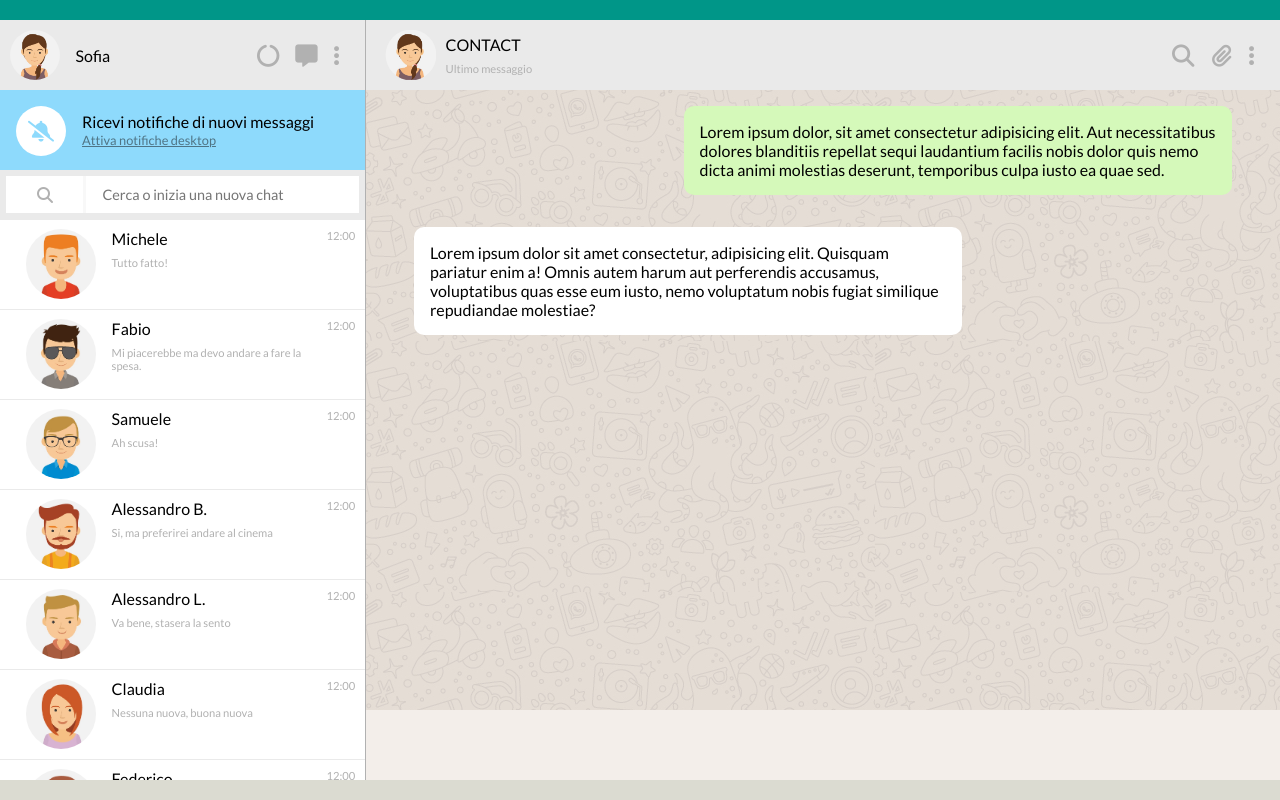
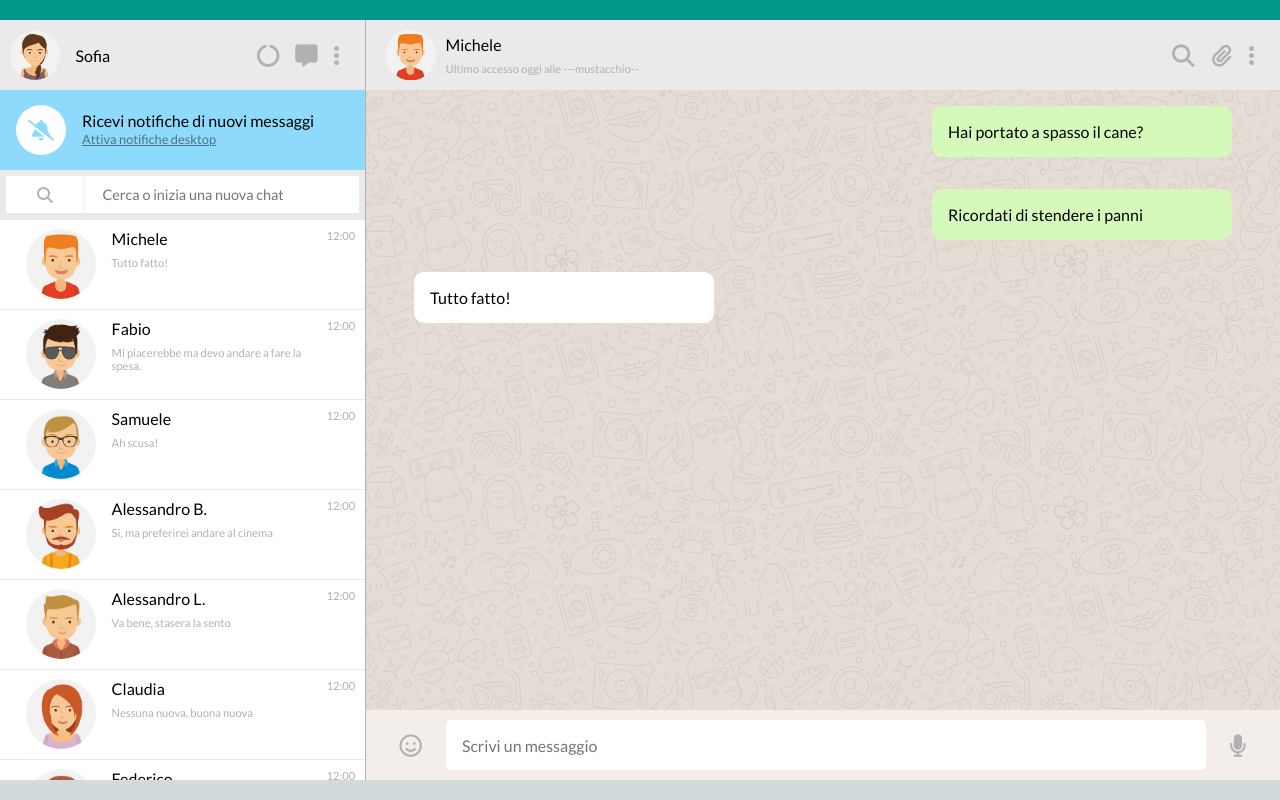
Before and after one commit to gioanbatan/vue-boolzapp, a plain HTML site: page index.html in a window 1280 px wide. Drawn offline with nearby package versions, Linux system fonts and the light colour scheme.

Commit message:
Add: contact selection with click and show his messages. Fix: some graphics

```diff
--- a/css/style.css
+++ b/css/style.css
@@ -30,7 +30,8 @@ input {
     --col-white: #ffffff;
     --col-black: #000000;
     --col-bg-green: #009688;
-    --col-bg-gray: #dbdbd1;
+    --col-bg-gray-1: #dddbd1;
+    --col-bg-gray-2: #d2dbdb;
     --col-light-gray: #f8f8f8;
     --col-gray: #eaeaea;
     --col-dark-gray: #b1b1b1;
@@ -48,7 +49,7 @@ input {
     align-items: center;
     width: 100%;
     height: 100vh;
-    background: linear-gradient(var(--col-bg-green) 0% 15%, var(--col-bg-gray) 15% 100%);
+    background-image: linear-gradient(var(--col-bg-green) 0% 15%, var(--col-bg-gray-1) 15%, var(--col-bg-gray-2));
 }
 
 .container {
@@ -110,6 +111,7 @@ input {
 }
 
 .notification a {
+    height: 100%;
     width: 100%;
     display: flex;
     align-items: center;
@@ -117,7 +119,6 @@ input {
 }
 
 .notification-icon {
-    flex-basis: 50px;
     width: 50px;
     height: 50px;
     line-height: 50px;
@@ -129,6 +130,7 @@ input {
 }
 
 .notification-text {
+    width: calc(100% - 50px);
     display: flex;
     flex-direction: column;
     padding-left: 1rem;
@@ -165,12 +167,6 @@ input {
     border-right: 3px solid var(--col-light-gray);
 }
 
-.search-bar-input {
-    width: 70%;
-
-    text-align: center;
-}
-
 .search-bar label {
     display: none;
 }
@@ -200,7 +196,14 @@ input {
 
     padding: 0.6rem;
     background-color: var(--col-white);
+}
+
+.contact-card:not(:last-child) {
     border-bottom: 1px solid var(--col-gray);
+}
+
+.contact-card:hover {
+    background-color: var(--col-light-gray);
 }
 
 .contact-card img {
@@ -300,7 +303,7 @@ main {
 }
 
 .chat-sent {
-    min-width: 30%;
+    min-width: 300px;
     max-width: 60%;
     background-color: var(--col-chat-sent);
     color: var(--col-black);
@@ -316,7 +319,7 @@ main {
 }
 
 .chat-received {
-    min-width: 30%;
+    min-width: 300px;
     max-width: 60%;
     background-color: var(--col-white);
     color: var(--col-black);
@@ -327,8 +330,33 @@ main {
 
 /* Main Chat Footer */
 .main-footer {
+    display: flex;
+    justify-content: space-between;
+    align-items: center;
     width: 100%;
     height: 70px;
     background-color: var(--col-chat-input);
     padding: 0.6rem;
 }
+
+.main-footer .emoticon,
+.main-footer .audio-rec {
+    font-size: 1.4rem;
+    padding: 0 1.5rem;
+    color: var(--col-dark-gray);
+}
+
+.main-footer label {
+    display: none;
+}
+
+.main-footer input {
+    height: 100%;
+    width: 100%;
+    flex-grow: 1;
+    padding: 1rem;
+    background-color: var(--col-white);
+    color: var(--col-dark-gray);
+    border-radius: 5px;
+    border: none;
+}
--- a/index.html
+++ b/index.html
@@ -81,8 +81,8 @@
 
                     <!-- Sidebar - contact list -->
                     <div class="sidebar-contact-list">
-                        <div v-for="(singleContact, contactsIndex) in contacts" class="contact-card">
-                            <img :src=`img/avatar${singleContact.avatar}.jpg` alt="">
+                        <div v-for="(singleContact, contactIndex) in contacts" class="contact-card" @click="activeContact = contactIndex">
+                            <img :src="`img/avatar${singleContact.avatar}.jpg`" alt="singleContact.name">
 
                             <div class="contact-text">
                                 <span class="contact-name">
@@ -107,11 +107,11 @@
                 <main>
                     <!-- Main - header -->
                     <div class="main-header">
-                        <img class="chat-contact-image" src="img/avatar_io.jpg" alt="User Avatar">
+                        <img class="chat-contact-image" :src="`img/avatar${contacts[activeContact].avatar}.jpg`" alt="User Avatar">
 
                         <div class="chat-contact-text">
-                            <span class="chat-name">CONTACT</span>
-                            <span class="chat-last-message">Ultimo messaggio</span>
+                            <span class="chat-name">{{ contacts[activeContact].name }}</span>
+                            <span class="chat-last-message">Ultimo accesso oggi alle ---mustacchio-- {{}}</span>
                         </div>
 
                         <div class="chat-commands">
@@ -130,15 +130,21 @@
 
                     <!-- Main - chat -->
                     <div class="main-chat">
-                        <div class="chat-sent-container">
-                            <div class="chat-sent">
-                                Lorem ipsum dolor, sit amet consectetur adipisicing elit. Aut necessitatibus dolores blanditiis repellat sequi laudantium facilis nobis dolor quis nemo dicta animi molestias deserunt, temporibus culpa iusto ea quae sed.
+                        <div v-for="singleMessage in contacts[activeContact].messages">
+                            <div v-if="singleMessage.status === 'sent'">
+                                <div class="chat-sent-container">
+                                    <div class="chat-sent">
+                                        {{ singleMessage.message }}
+                                    </div>
+                                </div>
                             </div>
-                        </div>
 
-                        <div class="chat-received-container">
-                            <div class="chat-received">
-                                Lorem ipsum dolor sit amet consectetur, adipisicing elit. Quisquam pariatur enim a! Omnis autem harum aut perferendis accusamus, voluptatibus quas esse eum iusto, nemo voluptatum nobis fugiat similique repudiandae molestiae?
+                            <div v-else-if="singleMessage.status === 'received'">
+                                <div class="chat-received-container">
+                                    <div class="chat-received">
+                                        {{ singleMessage.message }}
+                                    </div>
+                                </div>
                             </div>
                         </div>
                     </div>
@@ -146,7 +152,16 @@
 
                     <!-- Main - footer -->
                     <div class="main-footer">
+                        <div class="emoticon">
+                            <i class="fa-regular fa-face-smile"></i>
+                        </div>
 
+                        <label for="input-msg">Input message</label>
+                        <input type="text" placeholder="Scrivi un messaggio" id="input-msg" v-model="chatText">
+
+                        <div class="audio-rec">
+                            <i class="fa-solid fa-microphone"></i>
+                        </div>
                     </div>
                     <!-- /Main - footer -->
                 </main>
--- a/js/script.js
+++ b/js/script.js
@@ -3,6 +3,8 @@ const { createApp } = Vue;
 createApp({
     data() {
         return {
+            activeContact: 0,
+            chatText: "",
             contacts: [
                 {
                     name: 'Michele',
```
